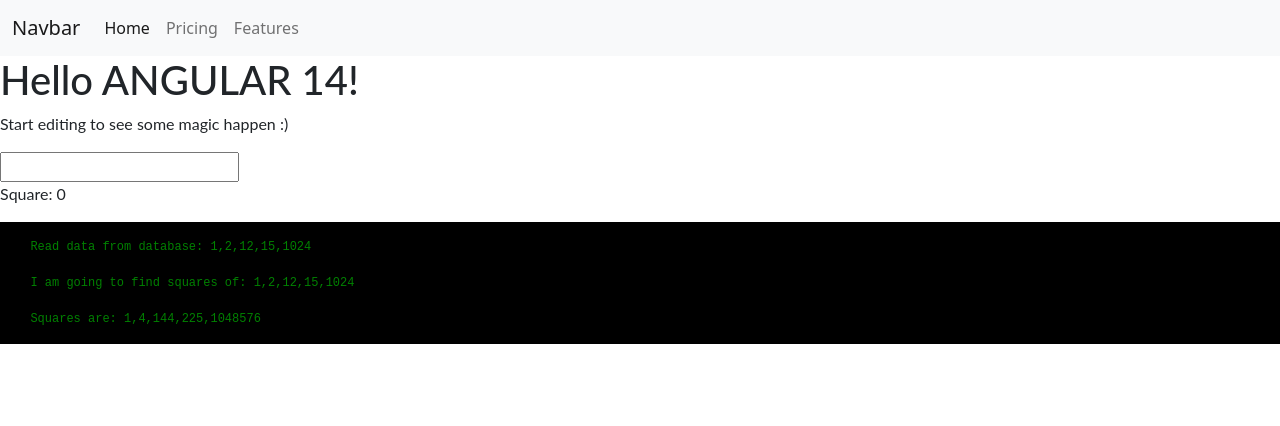
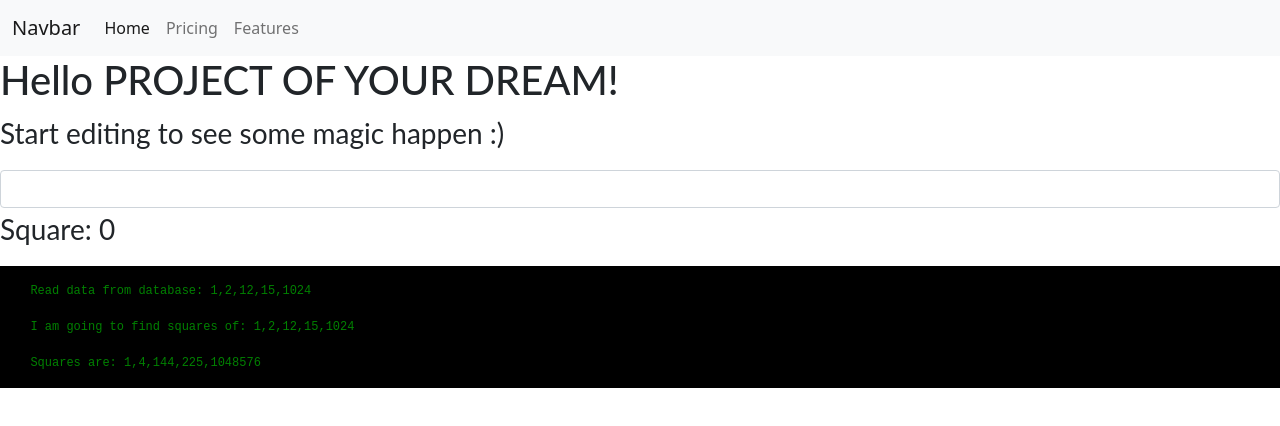
Before and after one commit to uladzimir-miadzinski/angular-ivy-ultra-bad-project, an Angular app: page / in a window 1280 px wide. Shown: the top 426 px of the page. Built offline with nearby package versions, Linux system fonts and the light colour scheme.

Commit message:
3 files modified

```diff
--- a/src/app/app.component.html
+++ b/src/app/app.component.html
@@ -1,11 +1,14 @@
 <toolbar></toolbar>
 
 <hello name="{{ name }}"></hello>
-<p>
+
+<p class="fs-3">
   Start editing to see some magic happen :)
 </p>
-<input type="number" (input)="onInput($event.target)">
-<p>
+
+<input class="form-control" type="number" (input)="onInput($event.target)">
+
+<p class="fs-3">
   Square: {{ getSquare(value) }}
 </p>
 
--- a/src/app/app.component.ts
+++ b/src/app/app.component.ts
@@ -16,7 +16,7 @@
   logger: LoggerService;
 
   constructor(private upperCasePipe: UpperCasePipe) {
-    this.name = this.upperCasePipe.transform('Angular ' + VERSION.major);
+    this.name = this.upperCasePipe.transform('Project of your DREAM');
     this.logger = new LoggerService();
   }
 
--- a/src/styles.css
+++ b/src/styles.css
@@ -1 +1 @@
-/* Add application styles & imports to this file! */
+@import url("https://cdn.jsdelivr.net/npm/bootstrap@5.1.3/dist/css/bootstrap.min.css");
```
